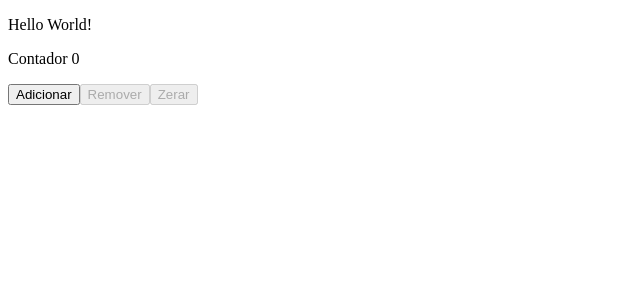
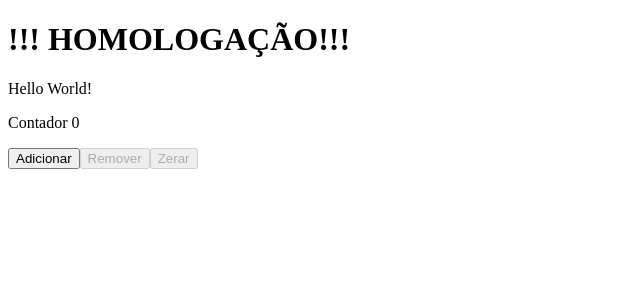
Before and after one commit to felipebfernandes92/Grazielly-Fernandes-Advocacia, a Next.js app: page / in a window 1280 px wide. Shown: the top 300 px of the page, without its empty margins (0-640 px from the left). Built offline with nearby package versions, Linux system fonts and the light colour scheme.

Commit message:
Teste versão de homologação na Vercel

```diff
--- a/src/pages/index.tsx
+++ b/src/pages/index.tsx
@@ -19,6 +19,7 @@ export default function Home() {
 
   return (
     <>
+      <h1>!!! HOMOLOGAÇÃO!!!</h1>
       <p>Hello World!</p>
       <p>Contador { count }</p>
       <button onClick={adicionar}>Adicionar</button>
```
